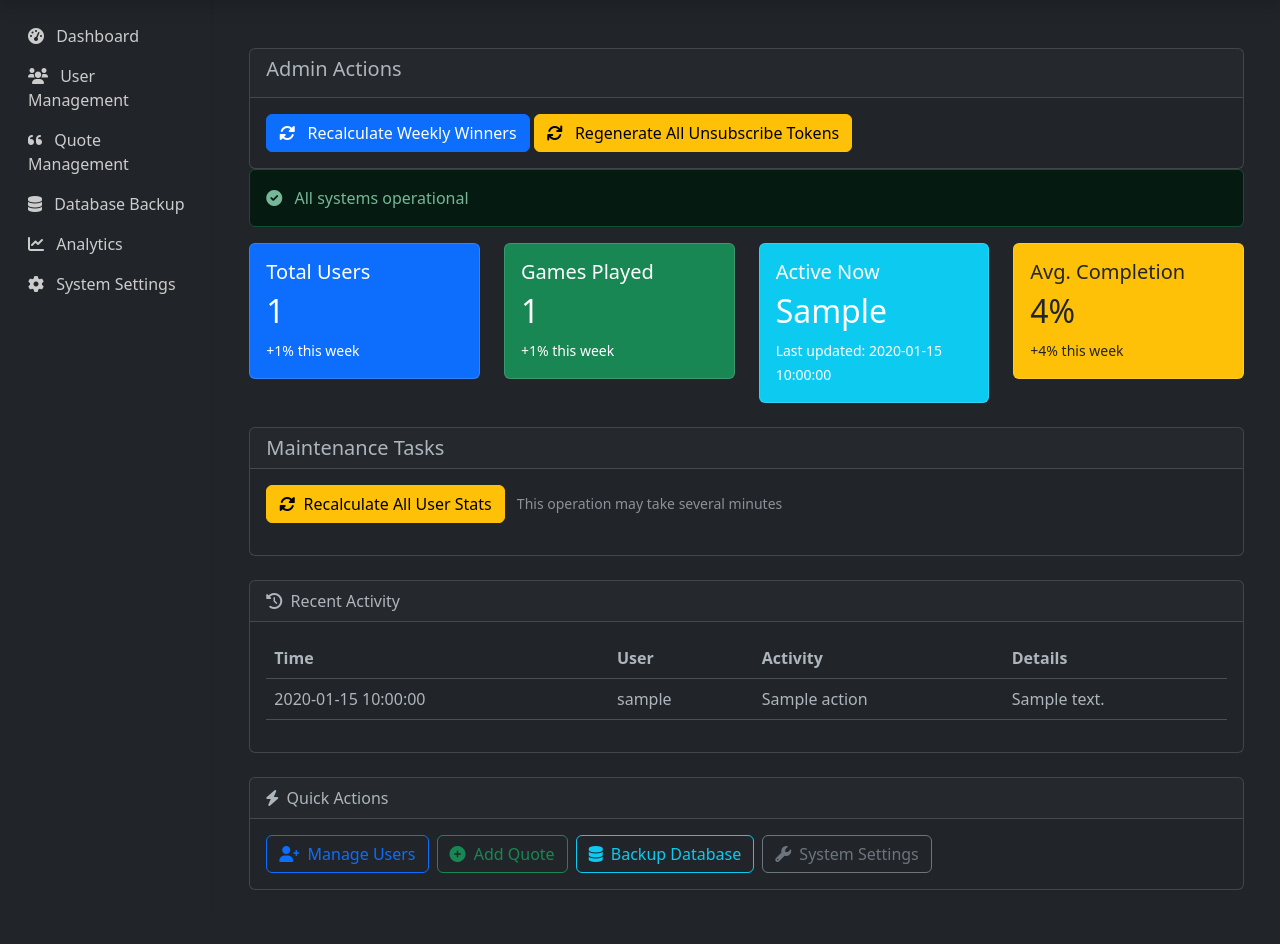
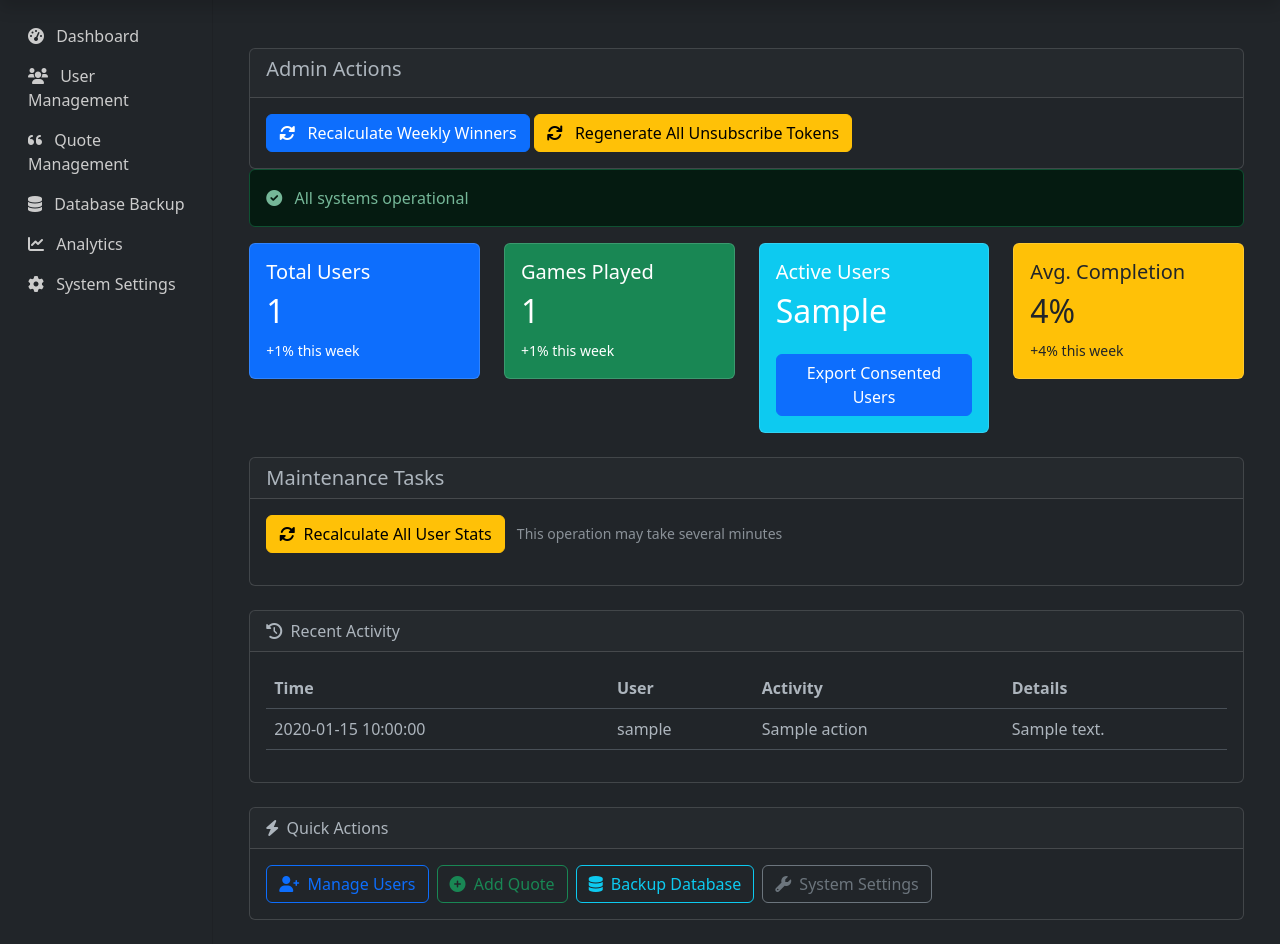
Before and after one commit to danhorsley/decodey_be2, a Python web app: template app/templates/admin/dashboard_home.html in a window 1280 px wide. Shown: the part 40-984 px from the top of the page. Before the commit the page ends 930 px from the top, so only its background shows below. Run offline with Jinja, Linux system fonts and the light colour scheme; the template is opened without the code that fills it: most values are stand-ins (such as "Sample title", 1, 10 or a date in 2020).

Commit message:
Assistant checkpoint: Add consented users export functionality
Assistant generated file changes:
- app/routes/admin.py: Add export consented users route
- app/templates/admin/dashboard_home.html: Add export users button

---

User prompt:

can you make me an admin button in the dashboard that creates a json of all teh consent = True emails, and user names and tokens in this jason format "[
  {
    "email": "recipient1@example.com",
    "firstname": "John",
    "unique_token": "abc123"
  },
  {
    "email": "recipient2@example.com",
    "firstname": "Jane",
    "unique_token": "xyz789"
  }
]"

Replit-Commit-Author: Assistant
Replit-Commit-Session-Id: 600a3f13-4cc9-409b-8600-6324463cb998

```diff
--- a/app/templates/admin/dashboard_home.html
+++ b/app/templates/admin/dashboard_home.html
@@ -54,9 +54,11 @@
         <div class="col">
             <div class="card bg-info text-white stats-card">
                 <div class="card-body">
-                    <h5 class="card-title">Active Now</h5>
-                    <h2 class="card-text">{{ stats.active_users }}</h2>
-                    <p class="card-text"><small>Last updated: {{ stats.last_updated }}</small></p>
+                    <h5 class="card-title">Active Users</h5>
+                    <h2>{{ stats.active_users }}</h2>
+                    <a href="{{ url_for('admin.export_consented_users') }}" class="btn btn-primary mt-3" download="consented_users.json">
+                        Export Consented Users
+                    </a>
                 </div>
             </div>
         </div>
```
Also changed, not shown: app/routes/admin.py (+27 -0 lines).
